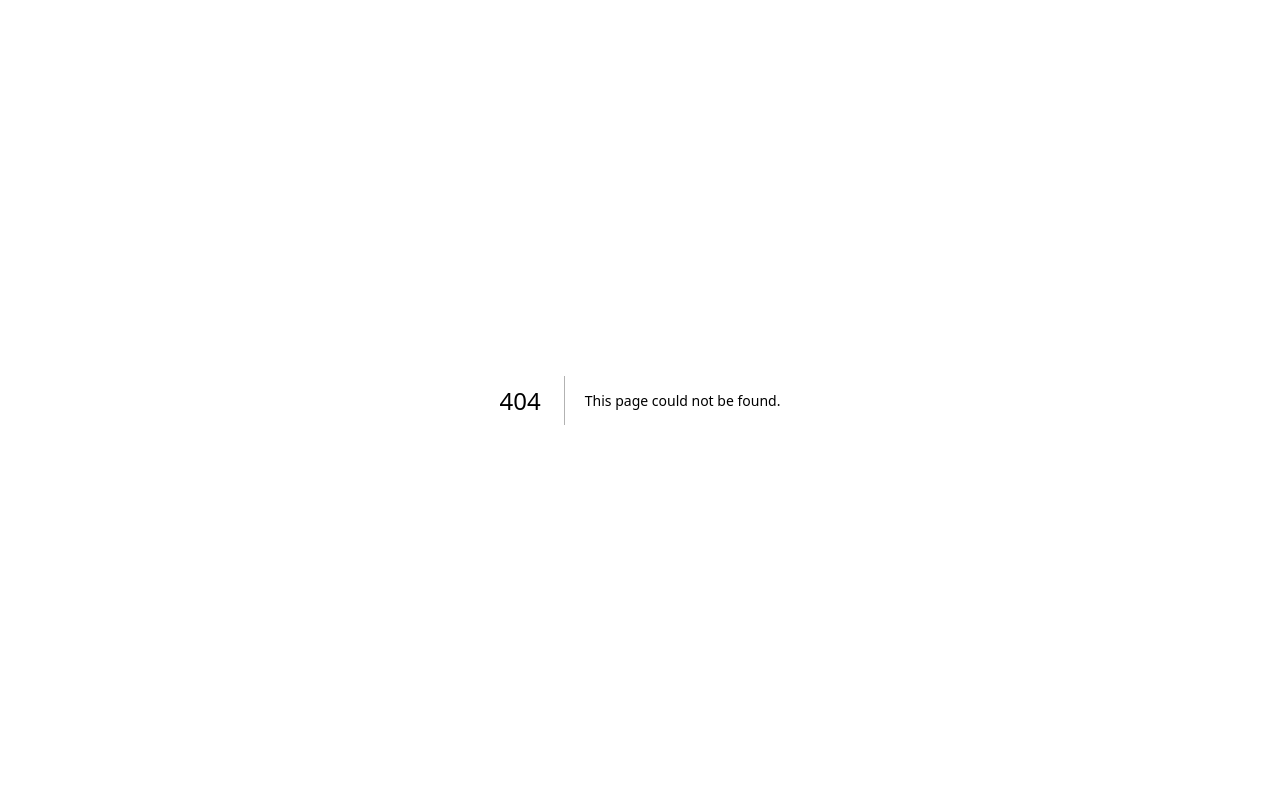
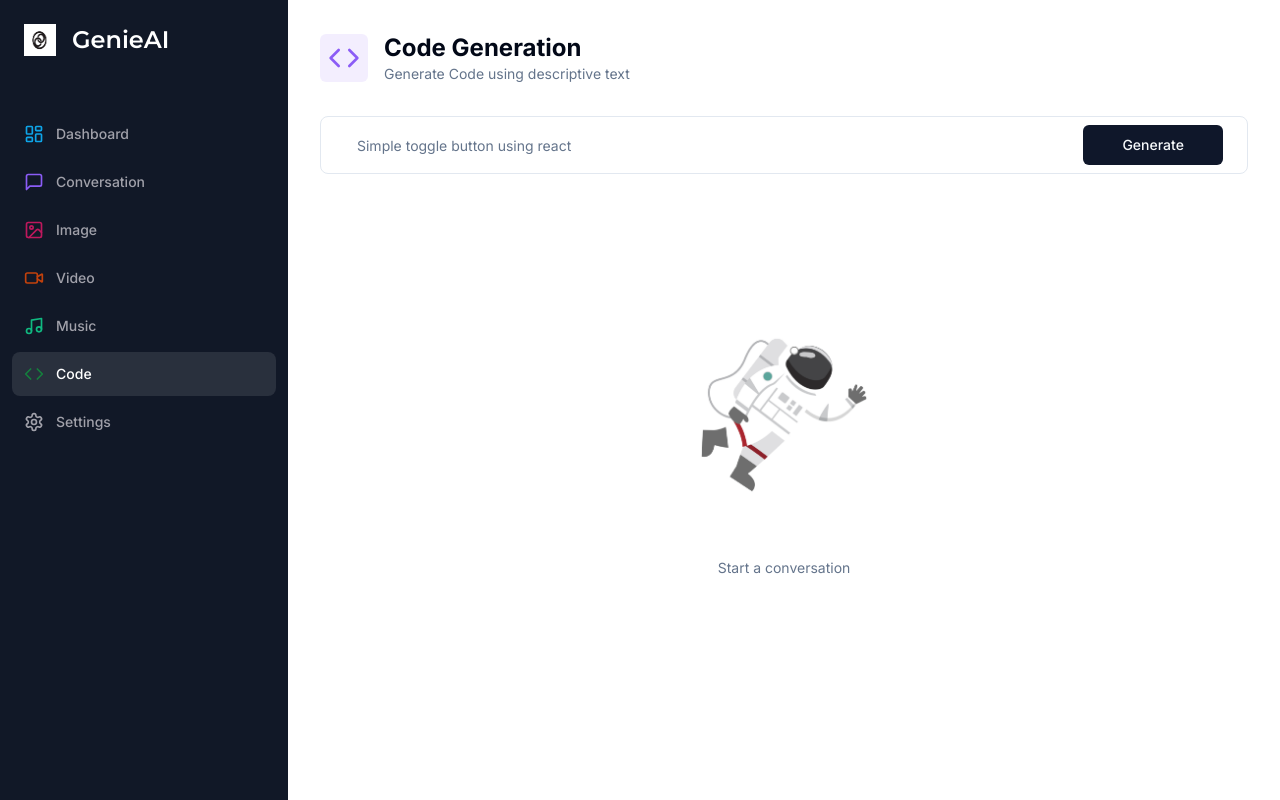
Before and after one commit to steninkgeorge/Genie, a Next.js app: page /code in a window 1280 px wide. Before the commit this address had no page. Built offline with nearby package versions, Linux system fonts and the light colour scheme.

Commit message:
code generation done

```diff
--- /dev/null
+++ b/app/(dashboard)/(routes)/code/constants.ts
@@ -0,0 +1,7 @@
+import * as z from 'zod'
+
+export const formSchema=z.object({
+    prompt:z.string().min(1,{
+        message:'prompt is required'
+    })
+})
--- /dev/null
+++ b/app/(dashboard)/(routes)/code/page.tsx
@@ -0,0 +1,146 @@
+'use client'
+
+import { Heading } from "@/components/heading";
+import { Input } from "@/components/ui/input"
+import { cn } from "@/lib/utils";
+import * as z from 'zod'
+import { ArrowRight,Code, MessageSquare } from "lucide-react";
+import { useForm } from "react-hook-form";
+import { formSchema } from "./constants";
+import { zodResolver } from "@hookform/resolvers/zod";
+import {Form, FormControl, FormField, FormItem, FormLabel } from "@/components/ui/form";
+import { Button } from "@/components/ui/button";
+import axios from 'axios'
+import { useRouter } from "next/navigation";
+import { useState } from "react";
+import { ChatCompletionRequestMessage } from "openai";
+import { Empty } from "@/components/empty";
+import { Loader } from "@/components/loader";
+import { UserAvatar } from "@/components/user-avatar";
+import { BotAvatar } from "@/components/bot-avatar";
+import ReactMarkdown from 'react-markdown'
+
+export default function CodePage() {
+    const router=useRouter()
+    const [messages,setMessages]=useState<ChatCompletionRequestMessage[]>([])
+
+    const form = useForm<z.infer<typeof formSchema>>(
+      {
+        resolver:zodResolver(formSchema),
+        defaultValues:{
+        prompt:''
+      }}
+    )
+
+    const isLoading= form.formState.isSubmitting;
+
+    const onSubmit=async (values : z.infer<typeof formSchema>)=>{
+      try{
+
+        const userMessage : ChatCompletionRequestMessage ={ role: 'user', content:values.prompt}
+
+        const newMessages=[...messages, userMessage];
+
+        const response=await axios.post('/api/code',{
+          messages:newMessages
+
+        })
+
+        setMessages((current)=>[...current, userMessage, response.data])
+
+        form.reset()
+
+      }catch(error:any){
+        //todo open pro model
+        console.log(error)
+      }finally{
+        router.refresh()
+      }
+
+    }
+
+    return (
+      <div>
+        <Heading
+          title='Code Generation'
+          description="Generate Code using descriptive text"
+          icon={Code}
+          iconColor="text-violet-500"
+          bgColor="bg-violet-500/10"
+
+        />
+        <div className="px-4 lg:px-8">
+          <div>
+          <Form {...form}>
+            <form onSubmit={form.handleSubmit(onSubmit)} className="border w-full rounded-lg p-2 px-3 md:px-6 focus-within:shadow-sm grid grid-cols-12 gap-2">
+              <FormField
+              control={form.control}
+              name="prompt"
+                render={({field})=>(
+
+                  <FormItem className="col-span-12 lg:col-span-10">
+                    <FormControl>
+                      <Input className="border-0 outline-none focus-visible:ring-transparent" disabled={isLoading} placeholder="Simple toggle button using react" {...field}/>
+
+                    </FormControl>
+
+                  </FormItem>
+
+
+                )}
+              >
+
+              </FormField>
+
+              <Button variant='default' className="col-span-12 lg:col-span-2 w-full " disabled={isLoading}>Generate</Button>
+            </form>
+
+          </Form>
+          </div>
+          <div className="space-y-4 mt-4">
+            {isLoading && (
+              <div className="flex justify-center items-center p-8 rounded-lg w-full bg-muted ">
+                <Loader/>
+              </div>
+            )}
+            {messages.length===0 && !isLoading && (
+              <Empty label="Start a conversation"/>
+
+            )}
+            <div className="flex flex-col-reverse gap-y-4">
+             {messages.map((message)=>(
+
+              <div key={message.content} className={cn("p-8 w-full flex items-start gap-x-8 rounded-lg", message.role === 'user' ? 'bg-white border border-black/10':'bg-muted')}>
+                {message.role === 'user' ? <UserAvatar/> :<BotAvatar/>}
+
+              <ReactMarkdown
+              components={{
+                pre:({node, ...props})=>(
+                    <div className="rounded-lg p-2 bg-black/10 overflow-auto w-full my-2">
+                      <pre {...props} />
+
+
+                    </div>
+                ),
+
+                code:({node,...props})=>(
+                     <code className="rounded-lg  bg-black/10 p-1" {...props}/>
+
+                )
+              }}
+
+              className='text-sm overflow-hidden leading-7'
+              >
+                {message.content || ''}
+              </ReactMarkdown>
+
+              </div>
+             ))}
+            </div>
+          </div>
+        </div>
+
+
+      </div>
+    );
+  }
--- /dev/null
+++ b/app/api/code/route.ts
@@ -0,0 +1,48 @@
+import { auth } from "@clerk/nextjs/server"
+import { NextResponse } from "next/server"
+import {ChatCompletionRequestMessage, Configuration , OpenAIApi} from 'openai'
+
+
+const  configuration= new Configuration(({
+    apiKey:process.env.OPENAI_API_KEY
+}))
+
+const openai = new OpenAIApi(configuration);
+
+const instructionMessage : ChatCompletionRequestMessage ={
+    role:"system",
+    content: "You are a code generator. You must answer only in markdown code snippets along with  explanations. Use code comments for explanation"
+}
+
+
+export async function POST(req: Request){
+    try{
+        const {userId}=auth()
+        const body=await req.json()
+        const {messages } = body;
+
+        if(!userId){
+            return new NextResponse("unauthorized ", {status:401})
+
+        }
+
+        if(!configuration.apiKey){
+            return new NextResponse("openai api key not configured ", {status:500})
+        }
+
+        if(!messages){
+            return  new NextResponse("messages are required ", {status:400})
+        }
+
+        const response= await openai.createChatCompletion({
+            model:'gpt-3.5-turbo',
+            messages: [instructionMessage,...messages]
+        })
+        return NextResponse.json(response.data.choices[0].message)
+
+
+    }catch(error){
+        console.log("[CONVERSATION ERROR]",error)
+        return new NextResponse("intenal server error ", {status:500})
+    }
+}
--- a/package.json
+++ b/package.json
@@ -25,6 +25,7 @@
     "react": "^18",
     "react-dom": "^18",
     "react-hook-form": "^7.51.5",
+    "react-markdown": "^9.0.1",
     "tailwind-merge": "^2.3.0",
     "tailwindcss-animate": "^1.0.7",
     "zod": "^3.23.8"
```
Also changed, not shown: 1 other file (tests, documents, lock files or other folders).
